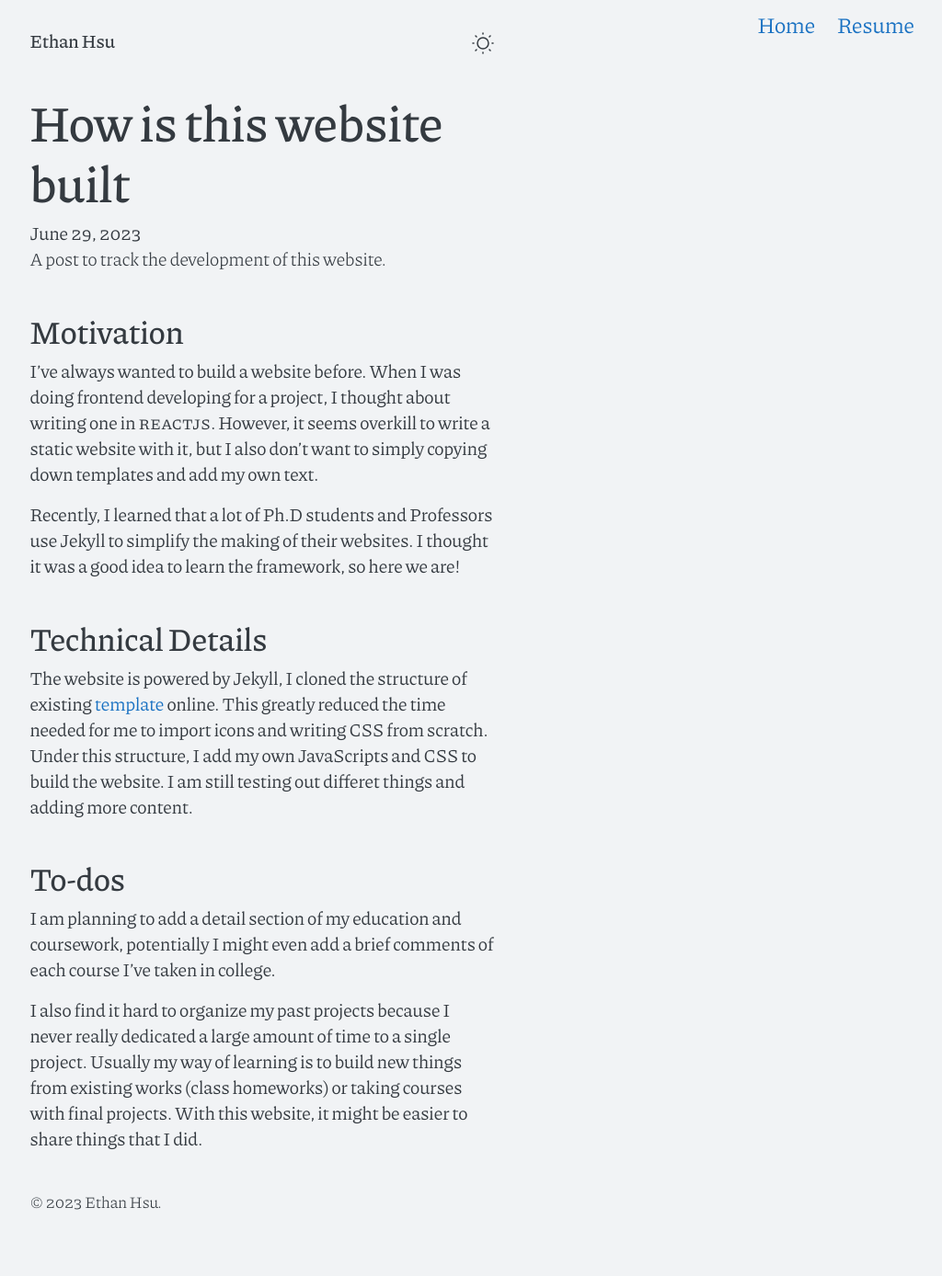
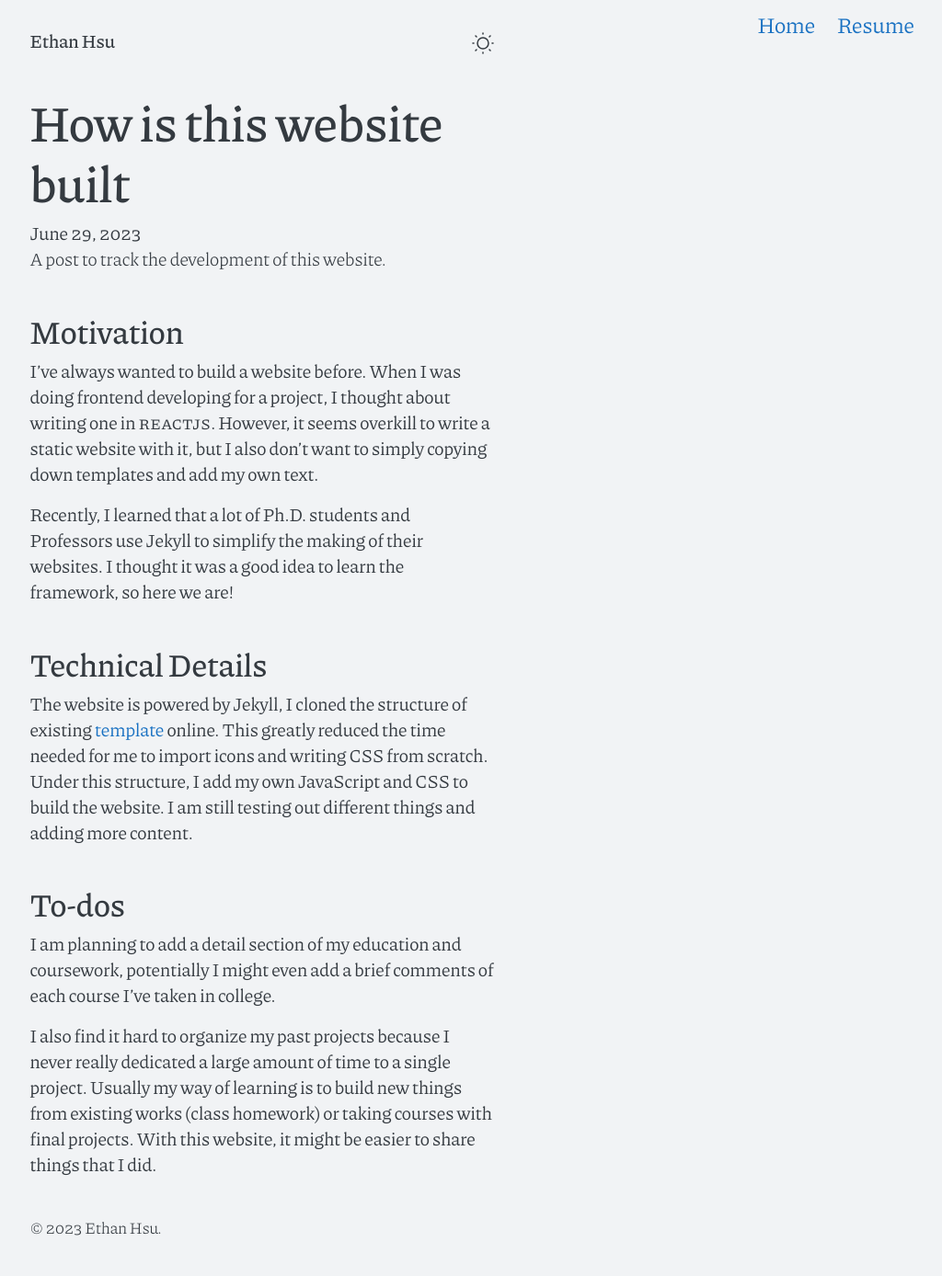
Before and after one commit to EtHsu0/EtHsu0.github.io, a Jekyll site: the page built from _posts/2023-06-29-on-the-website.md, in a window 1280 px wide. Shown: the whole page at 92% size, without its empty margins (256-1280 px from the left). Built offline with Jekyll 4.4.1, drawn with Linux system fonts in a browser that asks for light colours; before the commit the page ends 1360 px from its top, so only the background shows below that.

```diff
--- a/_posts/2023-06-29-on-the-website.md
+++ b/_posts/2023-06-29-on-the-website.md
@@ -10,15 +10,15 @@ for a project, I thought about writing one in <abbr>ReactJS</abbr>. However, it
 seems overkill to write a static website with it, but I also don't want to simply
 copying down templates and add my own text.
 
-Recently, I learned that a lot of Ph.D students and Professors use Jekyll to
+Recently, I learned that a lot of Ph.D. students and Professors use Jekyll to
 simplify the making of their websites. I thought it was a good idea to learn
 the framework, so here we are!
 
 ## Technical Details
 The website is powered by Jekyll, I cloned the structure of existing [template](https://cvless.netlify.app/)
 online. This greatly reduced the time needed for me to import icons and writing
-CSS from scratch. Under this structure, I add my own JavaScripts and CSS to
-build the website. I am still testing out differet things and adding more content.
+CSS from scratch. Under this structure, I add my own JavaScript and CSS to
+build the website. I am still testing out different things and adding more content.
 
 
 ## To-dos
@@ -27,7 +27,7 @@ I might even add a brief comments of each course I've taken in college.
 
 I also find it hard to organize my past projects because I never really dedicated
 a large amount of time to a single project. Usually my way of learning is to
-build new things from existing works (class homeworks) or taking courses with
+build new things from existing works (class homework) or taking courses with
 final projects. With this website, it might be easier to share things that I did.
 
 <!-- ## Roadmaps -->
```
